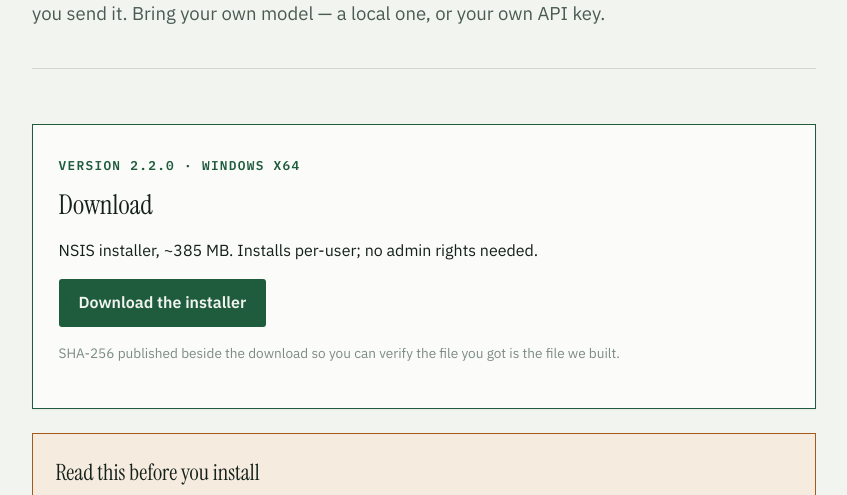
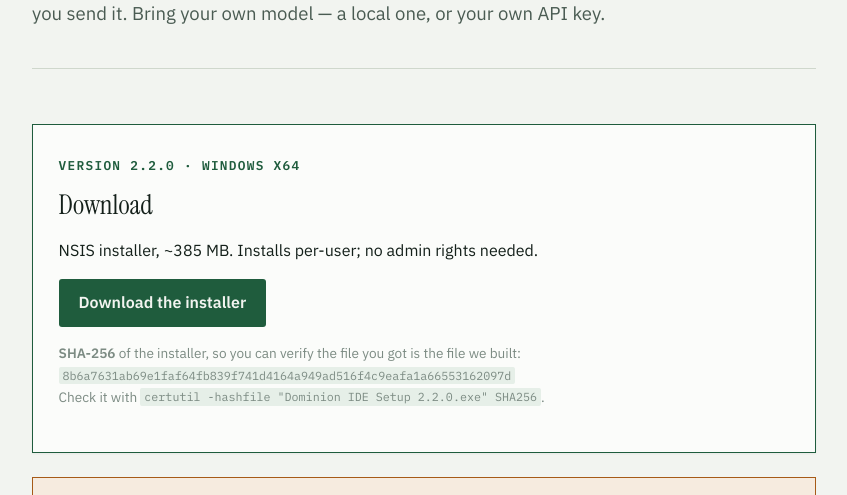
Before and after one commit to thenot-lab/dominionlabs-dev, a plain HTML site: page public/dvcs.html in a window 1280 px wide. Shown: the part 271-766 px from the top of the page, without its empty margins (216-1063 px from the left). Drawn offline with Linux system fonts and the light colour scheme.

Commit message:
site(dvcs): real SHA-256 of the HEAD-built installer, with the verify command
The hash is of the 2026-08-28 06:16 rebuild, not the stale 08-25 binary -- that one
predated HEAD by 3 commits including the nanoid advisory fix. Shipped nanoid verified
3.3.18 in the lockfile the build consumed.

```diff
--- a/public/dvcs.html
+++ b/public/dvcs.html
@@ -105,8 +105,10 @@
       </p>
       <a class="cta" href="#download" id="dl-link">Download the installer</a>
       <p class="fine">
-        SHA-256 published beside the download so you can verify the file you got is the
-        file we built.
+        <b>SHA-256</b> of the installer, so you can verify the file you got is the file
+        we built:<br>
+        <code style="word-break:break-all">8b6a7631ab69e1faf64fb839f741d4164a949ad516f4c9eafa1a66553162097d</code><br>
+        Check it with <code>certutil -hashfile "Dominion IDE Setup 2.2.0.exe" SHA256</code>.
       </p>
     </div>
 
```
